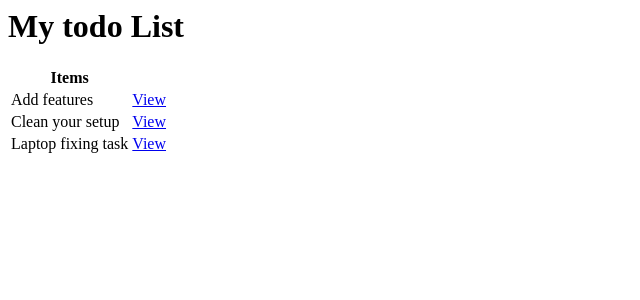
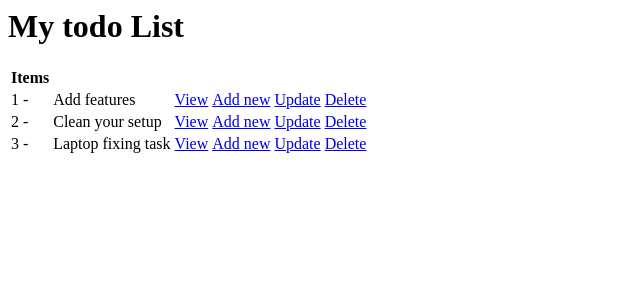
Before and after one commit to SichangiFelix/todo-web-app, a Django app: page / in a window 1280 px wide. Shown: the top 300 px of the page, without its empty margins (0-640 px from the left). Run offline with Django 4.2, Linux system fonts and the light colour scheme; data comes from the database, SQL or seed files in the repository.

Commit message:
Page that lists all tasks

```diff
--- a/todo/templates/todo/task_list.html
+++ b/todo/templates/todo/task_list.html
@@ -7,8 +7,12 @@
     {% for tasks in task%}
 
     <tr>
+        <td>{{tasks.id}} -</td>
         <td>{{tasks.title}}</td>
         <td><a href="{% url 'task-detail' tasks.id %}">View</a></td>
+        <td><a href="{% url 'task-create' %}">Add new</a></td>
+        <td><a href="{% url 'task-update' tasks.id %}">Update</a></td>
+        <td><a href="{% url 'task-delete' tasks.id %}">Delete</a></td>
     </tr>
     {% empty %}
     <h1> No items in list</h1>
```
